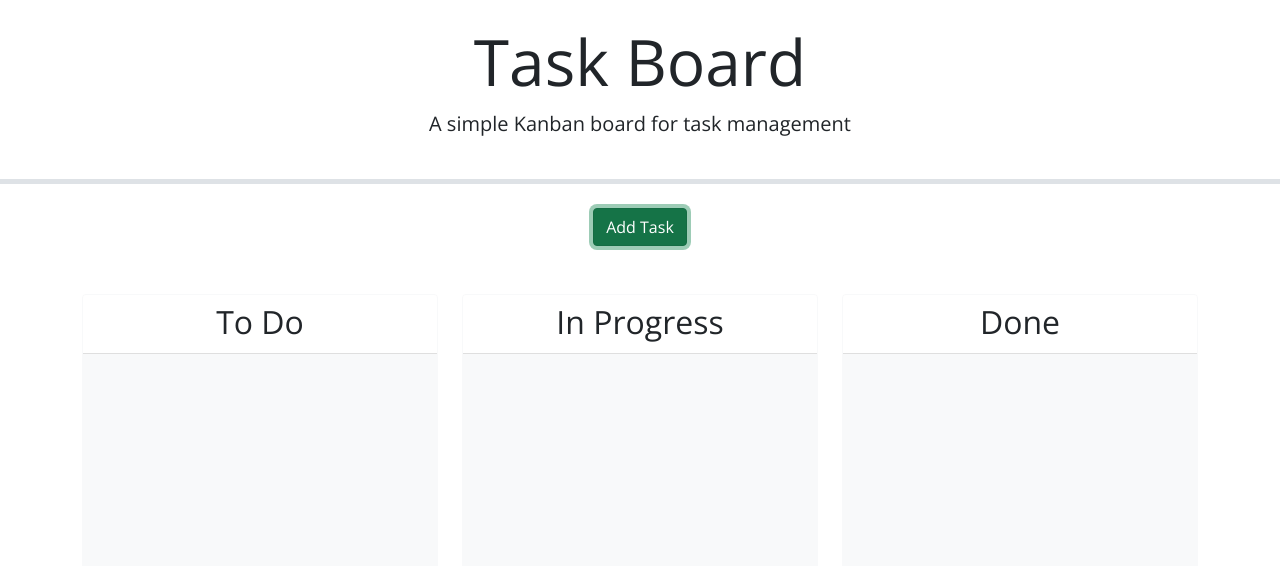
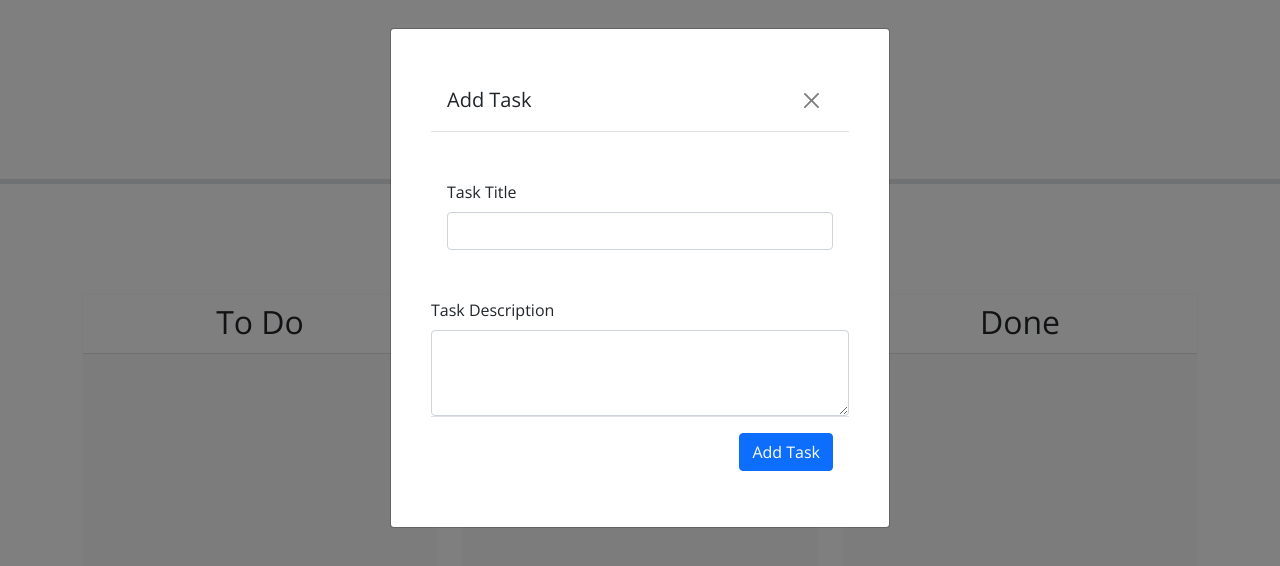
Before and after one commit to Dragonung/task-board, a plain HTML site: page index.html in a window 1280 px wide. Both pictures are taken after a click on the button "Add Task". Drawn offline with nearby package versions, Linux system fonts and the light colour scheme.

Commit message:
edit modal style

```diff
--- a/assets/css/style.css
+++ b/assets/css/style.css
@@ -30,7 +30,7 @@ body {
 
 /*modal form*/
 .modal-content{
-  width: 300px;
+  width: 500px;
   height: 500px;
   background-color: white;
   border-radius: 4px;
@@ -45,11 +45,10 @@ input{
 }
 
 .close{
-  position: absolute;
+  position: relative;
   top: 0;
   right: 14px;
-  font-size: 42px;
-  transform: rotate(45deg);
+  font-size: 15px;
   cursor: pointer;
 }
 
--- a/assets/js/script.js
+++ b/assets/js/script.js
@@ -1,3 +1,6 @@
+//elements with class = "close" (exit out modal)
+var closeModal = document.getElementsByClassName("close");
+
 // Retrieve tasks and nextId from localStorage
 const taskListJson = localStorage.getItem("tasks");
 let taskList = [];
@@ -9,6 +12,11 @@ let nextId = JSON.parse(localStorage.getItem("nextId"));
 /* nextId = assigned no.  */
 const draggables = document.querySelectorAll(".task");
 const droppables = document.querySelectorAll(".swim-lane");
+
+//method to close modal
+closeModal.addEventListener("click", function() {
+    this.style.display = 'none';
+});
 
 // Todo: create a function to generate a unique task id
 function generateTaskId() {
@@ -97,6 +105,7 @@ function handleDrop(event, ui) {
     };
 }
 
+
 // Todo: when the page loads, render the task list, add event listeners, make lanes droppable, and make the due date field a date picker
 $(document).ready(function () {
 
--- a/index.html
+++ b/index.html
@@ -12,6 +12,11 @@
   <link rel="stylesheet" href="https://code.jquery.com/ui/1.12.1/themes/base/jquery-ui.css" />
 
   <link rel="stylesheet" href="./assets/css/style.css" />
+  <!-- DayJS library -->
+  <script src="https://cdn.jsdelivr.net/npm/dayjs@1.11.3/dayjs.min.js"
+      integrity="sha256-iu/zLUB+QgISXBLCW/mcDi/rnf4m4uEDO0wauy76x7U="
+      crossorigin="anonymous"
+    ></script>
   <title>Task Board</title>
 </head>
 
@@ -25,21 +30,26 @@
       <button class="btn btn-success" data-bs-toggle="modal" data-bs-target="#formModal">Add Task</button>
     </div>
     <!-- Todo: Create a modal with a form to add tasks -->
-    <div class="modal" tabindex="-1" role="dialog">
+    <div class="modal" id="formModal" tabindex="-1" role="dialog">
       <div class="modal-dialog" role="document">
         <div class="modal-content">
           <div class="modal-header">
-            <h5 class="modal-title">Modal title</h5>
-            <button type="button" class="close" data-dismiss="modal" aria-label="Close">
-              <span aria-hidden="true">&times;</span>
-            </button>
+            <h5 class="modal-title" id="ModalLabal">Add Task</h5>
+            <button type="button" class="close btn-close white" data-dismiss="modal" aria-label="Close"></button>
           </div>
+          <form id="addTaskForm"></form>
           <div class="modal-body">
-            <p>Modal body text goes here.</p>
+            <div class="modal-body">
+            </div class="mb-3">
+            <label for="title" class="form-label">Task Title</label>
+            <input type="text" class="form-control" id="title" required>
+          </div>
+          <div class="mb-">
+            <label for="description" class="form-label">Task Description</label>
+            <textarea class="form-control" id="description" rows="3" required></textarea>
           </div>
           <div class="modal-footer">
-            <button type="button" class="btn btn-primary">Save changes</button>
-            <button type="button" class="btn btn-secondary" data-dismiss="modal">Close</button>
+            <button type="button" class="btn btn-primary">Add Task</button>
           </div>
         </div>
       </div>
```
Lines whose indentation alone changed are shown as unchanged.
